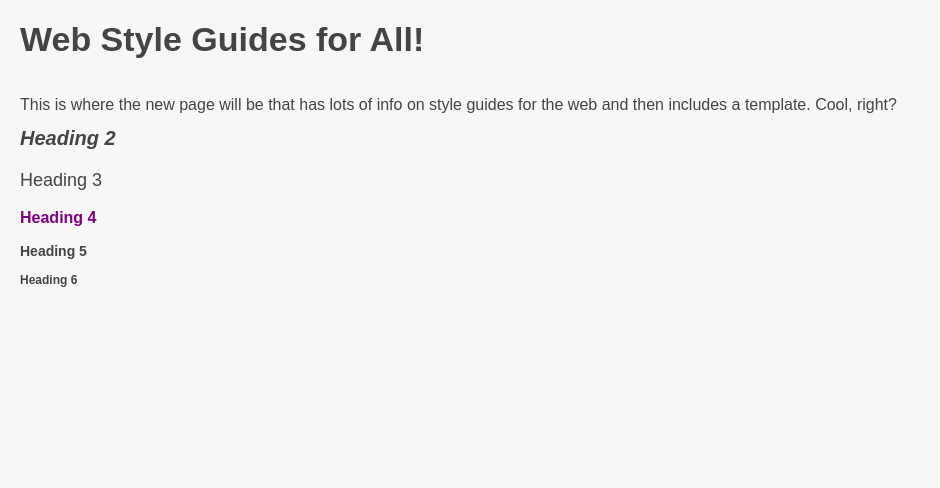
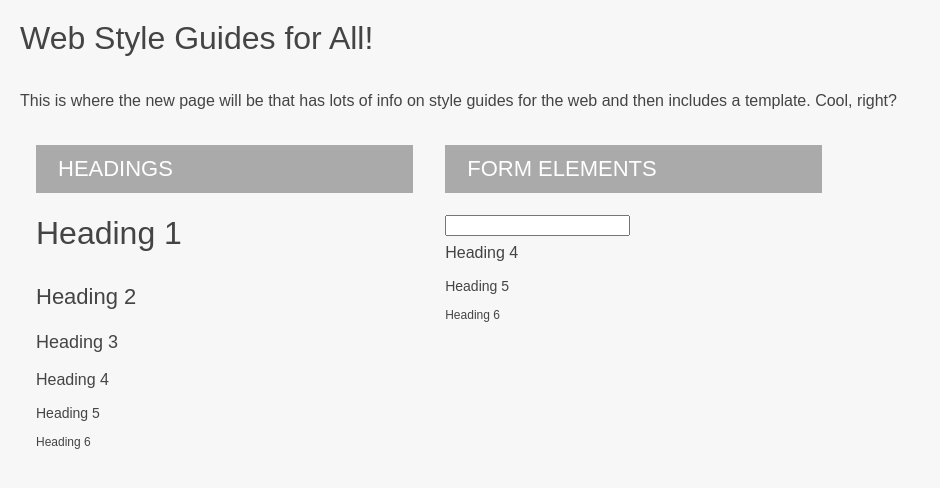
Before and after one commit to marcrabinowitz/web-style-guides, a PHP site: page / in a window 1280 px wide. Shown: the top 488 px of the page, without its empty margins (0-940 px from the left). Run offline with PHP 8.4, Linux system fonts and the light colour scheme; some libraries are stand-ins or nearby versions.

Commit message:
udpated typography stuff

```diff
--- a/css/core.css
+++ b/css/core.css
@@ -1 +1 @@
-*{box-sizing:border-box}.redNote{padding:5px;background-color:#990000;color:#FFFFFF;font-weight:bold}html,body,div,span,applet,object,iframe,h1,h2,h3,h4,h5,h6,p,blockquote,pre,a,abbr,acronym,address,big,cite,code,del,dfn,font,img,ins,kbd,q,s,samp,small,strike,sub,sup,tt,var,dl,dt,dd,fieldset,form,label,legend,caption,tbody,tfoot,thead{margin:0;padding:0;outline:0;border:0;background:transparent;vertical-align:baseline;font-weight:inherit;font-style:inherit;font-size:100%;font-family:inherit}.fltRight{float:right;margin:0 0 0 15px}.fltLeft{float:left;margin:0 15px 0 0}.clearfloat{clear:both;height:0;font-size:1px;line-height:0px}.grippie{display:none !important}h1,h2,h3,h4,h5,h6{margin-bottom:1em;font-weight:bold}*+h1,*+h2,*+h3,*+h4,*+h5,*+h6{margin-top:0.5em}h1{font-size:34px}h2{font-size:20px;font-style:italic}h3{font-size:18px;font-weight:200}h4{font-size:16px;color:purple}h5{font-size:14px}h6{font-size:12px}p{line-height:1.5em}*+p{margin-top:1em}body{background:#f7f7f7;padding:20px;font-family:sans-serif;color:#444}[class*="grid-"]{float:left}.grid-1-2{width:50%}.grid-1-3{width:33%}.grid-1-4{width:25%}.grid-2-3{width:66%}.grid-3-4{width:75%}
+*{box-sizing:border-box}.redNote{padding:5px;background-color:#990000;color:#FFFFFF;font-weight:bold}html,body,div,span,applet,object,iframe,h1,h2,h3,h4,h5,h6,p,blockquote,pre,a,abbr,acronym,address,big,cite,code,del,dfn,font,img,ins,kbd,q,s,samp,small,strike,sub,sup,tt,var,dl,dt,dd,fieldset,form,label,legend,caption,tbody,tfoot,thead{margin:0;padding:0;outline:0;border:0;background:transparent;vertical-align:baseline;font-weight:inherit;font-style:inherit;font-size:100%;font-family:inherit}.fltRight{float:right;margin:0 0 0 15px}.fltLeft{float:left;margin:0 15px 0 0}.clearfloat{clear:both;height:0;font-size:1px;line-height:0px}.grippie{display:none !important}h1,h2,h3,h4,h5,h6{margin-bottom:1em}*+h1,*+h2,*+h3,*+h4,*+h5,*+h6{margin-top:0.5em}h1{font-size:32px}h2{font-size:22px}h3{font-size:18px}h4{font-size:16px}h5{font-size:14px}h6{font-size:12px}p{line-height:1.5em}*+p{margin-top:1em}body{background:#f7f7f7;padding:20px;font-family:sans-serif;color:#444}[class*="grid-"]{float:left}.grid-1-2{width:50%}.grid-1-3{width:33%}.grid-1-4{width:25%}.grid-2-3{width:66%}.grid-3-4{width:75%}header{margin-bottom:1em}main section{padding:1em}.title{text-transform:uppercase;padding:0.5em 1em;background:#aaa;color:#fff}
--- a/index.php
+++ b/index.php
@@ -14,15 +14,31 @@
 
 <body>
 
+<header>
 	<h1>Web Style Guides for All!</h1>
 	<p>This is where the new page will be
 that has lots of info on style guides for the web and then includes a
 template. Cool, right?</p>
-	<h2>Heading 2</h2>
-	<h3>Heading 3</h3>
-	<h4>Heading 4</h4>
-	<h5>Heading 5</h5>
-	<h6>Heading 6</h6>
+</header>
+
+<main>
+	<section class="headings grid-1-3">
+		<h2 class="title">Headings</h2>
+		<h1>Heading 1</h1>
+		<h2>Heading 2</h2>
+		<h3>Heading 3</h3>
+		<h4>Heading 4</h4>
+		<h5>Heading 5</h5>
+		<h6>Heading 6</h6>
+	</section>
+	<section class="headings grid-1-3">
+		<h2 class="title">Form Elements</h2>
+		<input>
+		<h4>Heading 4</h4>
+		<h5>Heading 5</h5>
+		<h6>Heading 6</h6>
+	</section>
+</main>
 
 </body>
 </html>
--- a/scss/_typography.scss
+++ b/scss/_typography.scss
@@ -1,6 +1,5 @@
 h1, h2, h3, h4, h5, h6 {
 	margin-bottom: 1em;
-	font-weight: bold;
 }
 
 * + h1, * + h2, * + h3, * + h4, * + h5, * + h6 {
@@ -8,22 +7,19 @@ h1, h2, h3, h4, h5, h6 {
 }
 
 h1 {
-	font-size: 34px;
+	font-size: 32px;
 }
 
 h2 {
-	font-size: 20px;
-	font-style: italic;
+	font-size: 22px;
 }
 
 h3 {
 	font-size: 18px;
-	font-weight: 200;
 }
 
 h4 {
 	font-size: 16px;
-	color: purple;
 }
 
 h5 {
--- a/scss/core.scss
+++ b/scss/core.scss
@@ -21,3 +21,18 @@ body {
 .grid-1-4 { width: 25%; }
 .grid-2-3 { width: 66%; }
 .grid-3-4 { width: 75%; }
+
+
+header {
+	margin-bottom: 1em;
+}
+
+main section {
+	padding: 1em;
+}
+.title {
+	text-transform: uppercase;
+	padding: 0.5em 1em;
+	background: #aaa;
+	color: #fff;
+}
```
